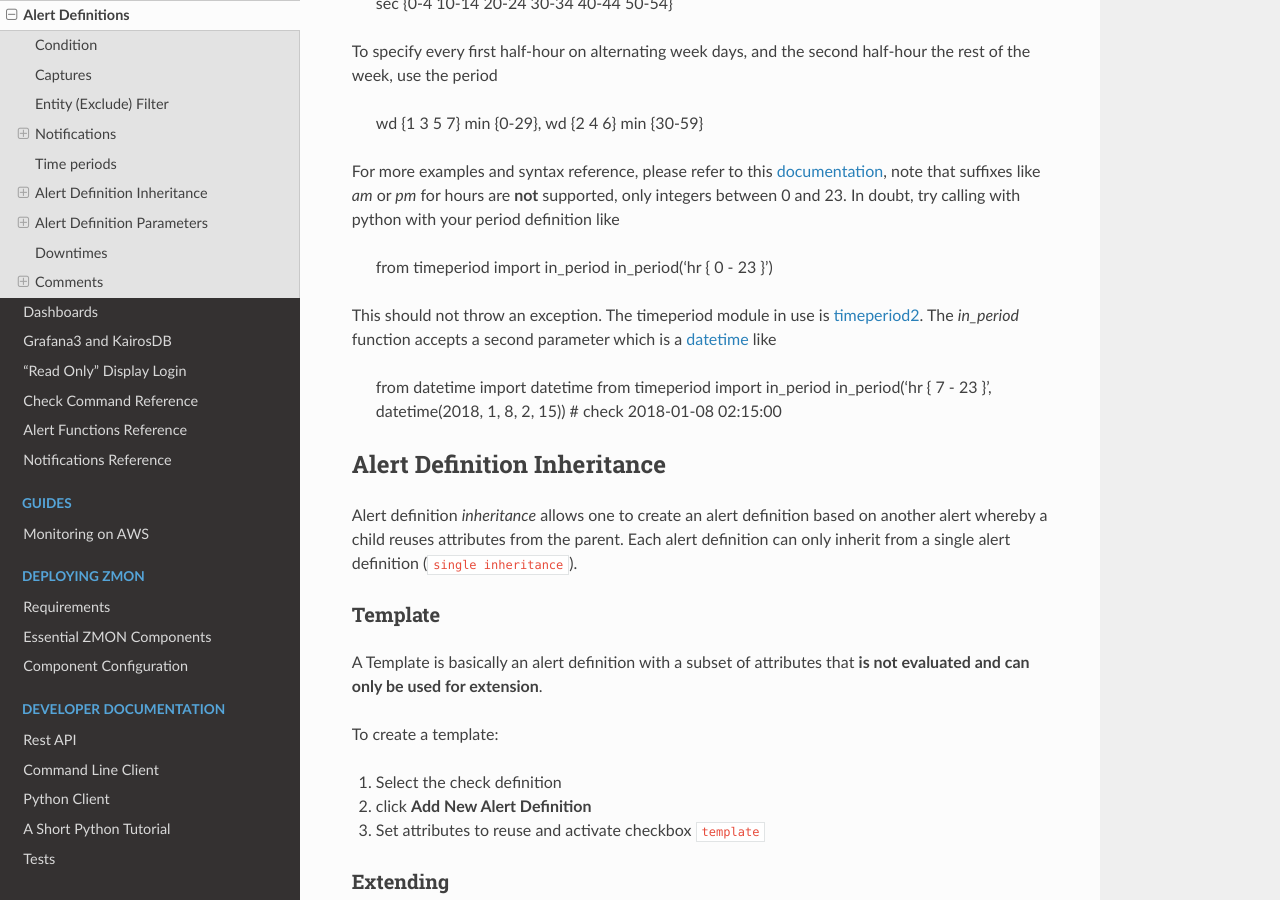
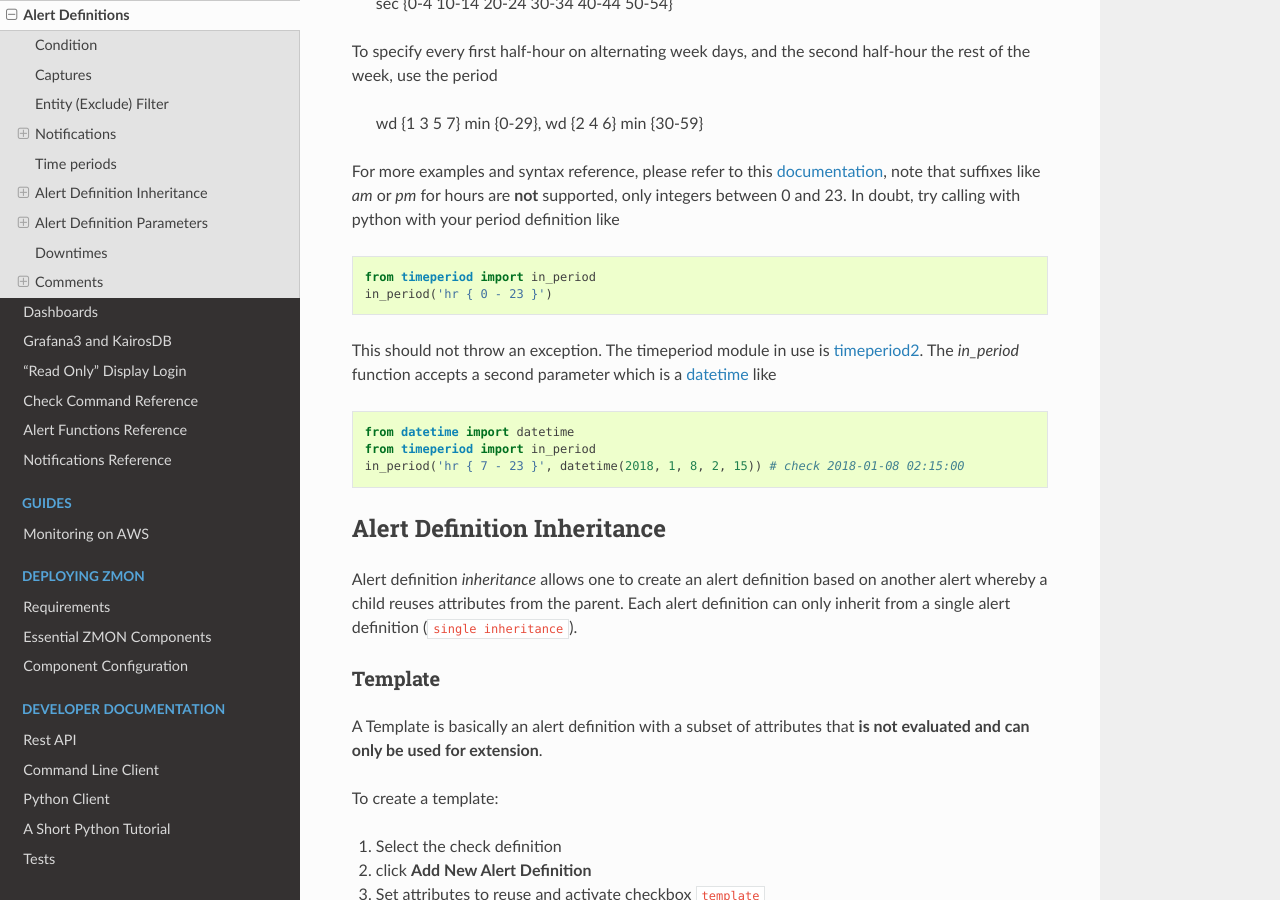
Before and after one commit to zalando-zmon/zmon-docs, a Sphinx documentation site: the page built from docs/user/alert-definitions.rst, in a window 1280 px wide and 900 px high, scrolled down 7040 px. Built offline with Sphinx 7.4.7 and the Read the Docs theme 2.0.0, drawn with Linux system fonts in a browser that asks for light colours.

Commit message:
fix code examples
add code-block:: python

```diff
--- a/docs/user/alert-definitions.rst
+++ b/docs/user/alert-definitions.rst
@@ -334,6 +334,8 @@ note that suffixes like `am` or `pm` for hours are **not** supported, only
 integers between 0 and 23. In doubt, try calling with python with your period definition
 like
 
+.. code-block:: python
+
     from timeperiod import in_period
     in_period('hr { 0 - 23 }')
 
@@ -341,6 +343,8 @@ This should not throw an exception. The
 timeperiod module in use is `timeperiod2 <https://pypi.python.org/pypi/timeperiod2>`_.
 The `in_period` function accepts a second parameter which is a
 `datetime <https://docs.python.org/2/library/datetime.html#datetime-objects>`_ like
+
+.. code-block:: python
 
     from datetime import datetime
     from timeperiod import in_period
```
